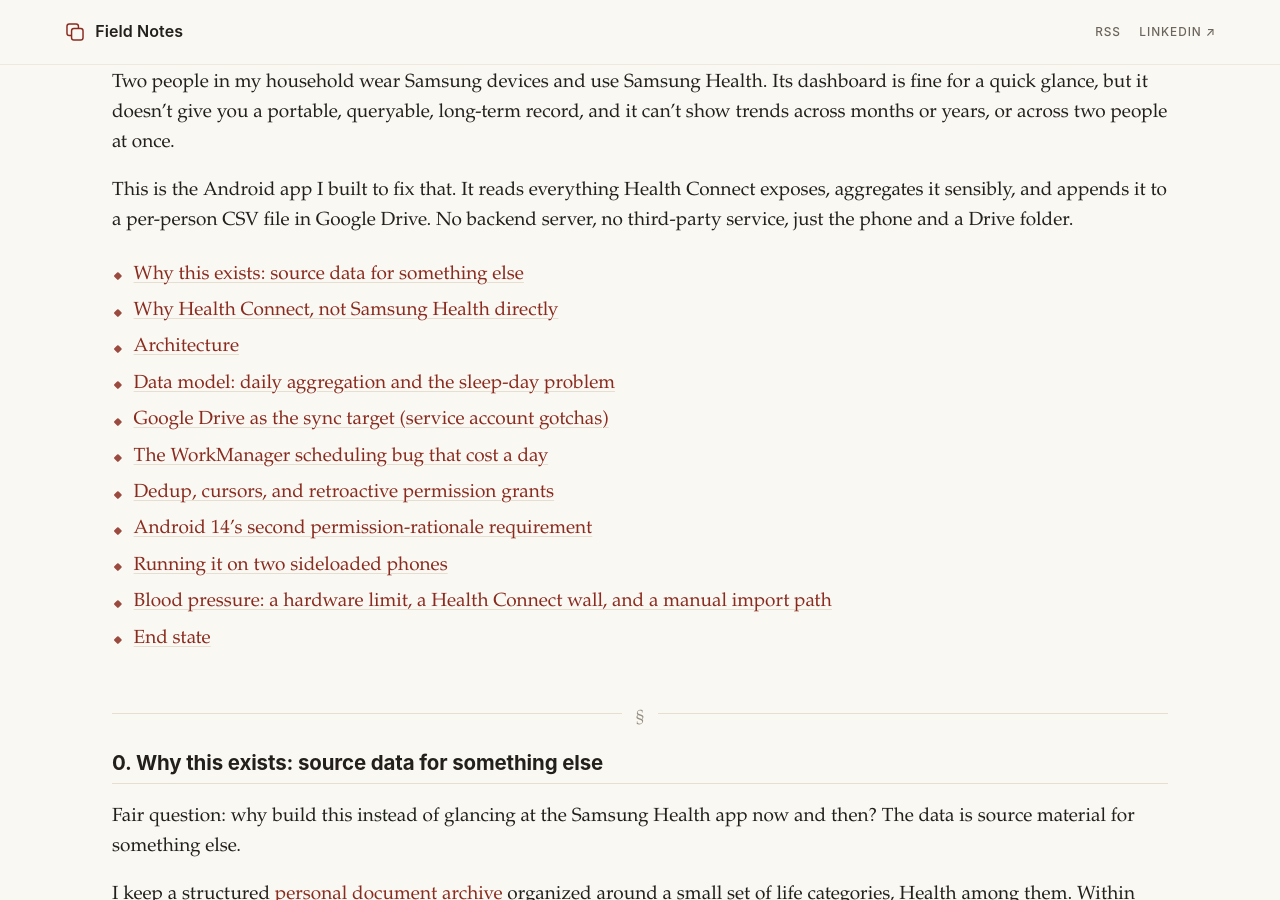
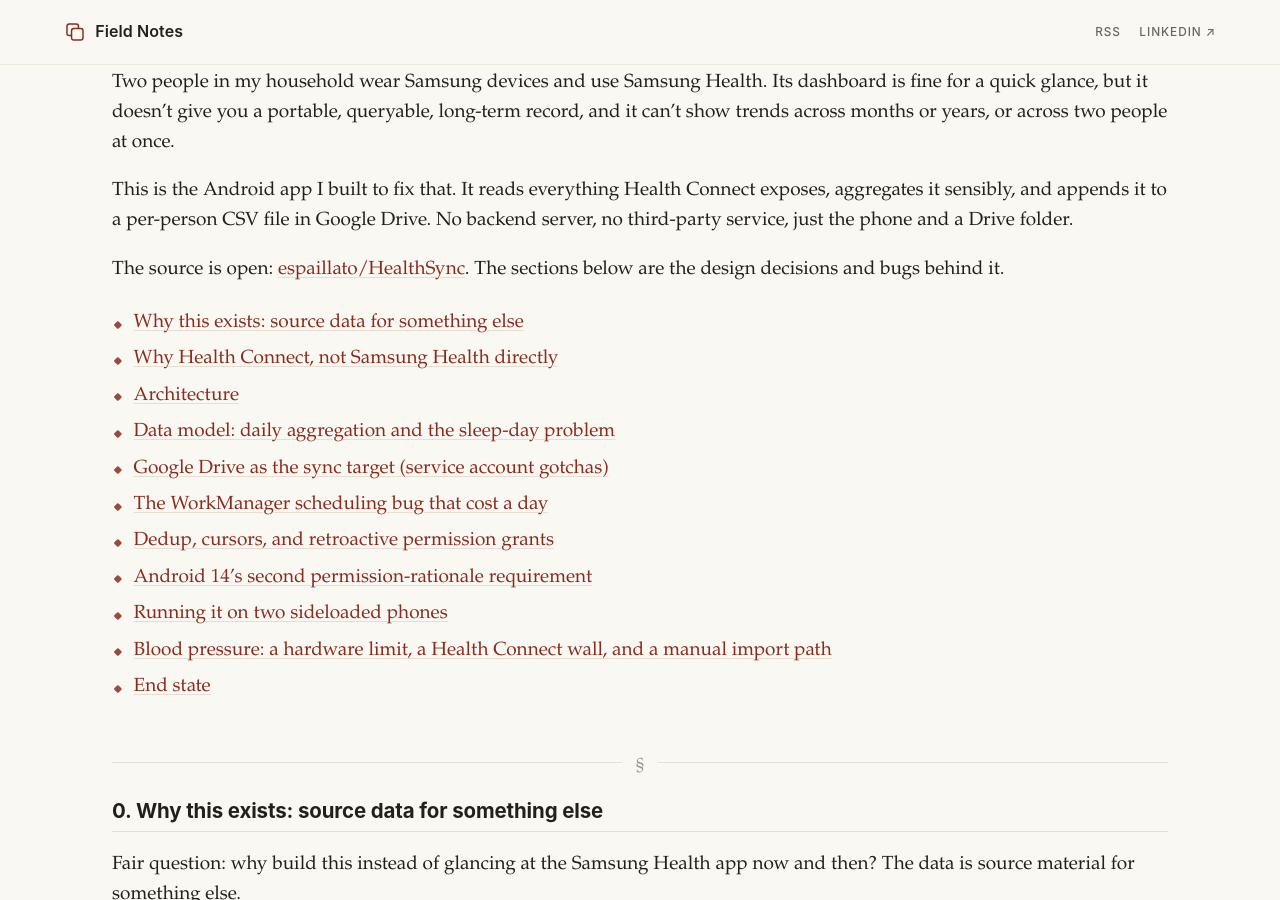
Before and after one commit to espaillato/espaillato.github.io, a Jekyll site: the page built from _posts/2026-08-06-health-connect-google-drive-sync-android.md, in a window 1280 px wide and 900 px high, scrolled down 497 px. Built offline with Jekyll 4.4.1, drawn with Linux system fonts in a browser that asks for light colours; some of the changed text lies outside the part shown.

Commit message:
Link the now-public HealthSync source in the Health Connect post
Co-Authored-By: Claude Sonnet 5 <noreply@anthropic.com>

```diff
--- a/_posts/2026-08-06-health-connect-google-drive-sync-android.md
+++ b/_posts/2026-08-06-health-connect-google-drive-sync-android.md
@@ -10,6 +10,8 @@ image_alt: "Wearables and phones feeding health measurements through daily aggre
 Two people in my household wear Samsung devices and use Samsung Health. Its dashboard is fine for a quick glance, but it doesn't give you a portable, queryable, long-term record, and it can't show trends across months or years, or across two people at once.
 
 This is the Android app I built to fix that. It reads everything Health Connect exposes, aggregates it sensibly, and appends it to a per-person CSV file in Google Drive. No backend server, no third-party service, just the phone and a Drive folder.
+
+The source is open: [espaillato/HealthSync](https://github.com/espaillato/HealthSync). The sections below are the design decisions and bugs behind it.
 
 - [Why this exists: source data for something else](#why-this-exists)
 - [Why Health Connect, not Samsung Health directly](#why-health-connect)
@@ -176,5 +178,6 @@ One more thing: an early debug aid wrote the raw parsed report to external stora
 - A second data source (a manually-shared PDF export, for the one metric Health Connect structurally can't reach) folding into the same upload path as everything else.
 - Zero servers, zero recurring cost, zero third-party services beyond Drive itself.
 - Clean, structured data landing exactly where [the archive's Health category]({% post_url 2026-05-11-google-drive-file-archive-canonical-reorg %}) expects it — the actual raw material the living-reference layer needs.
+- The full source is on GitHub: [espaillato/HealthSync](https://github.com/espaillato/HealthSync).
 
 Most of these bugs — the scheduling gap, the flash-closing permission screen, the unreachable backfilled history, the PDF layout mismatch — weren't visible from reading code or docs. They showed up by running the app on real devices and checking system state: `dumpsys`, `logcat`, the Drive file contents. Health and scheduling APIs on Android have a wide gap between what the docs say and what the OS does.
```
